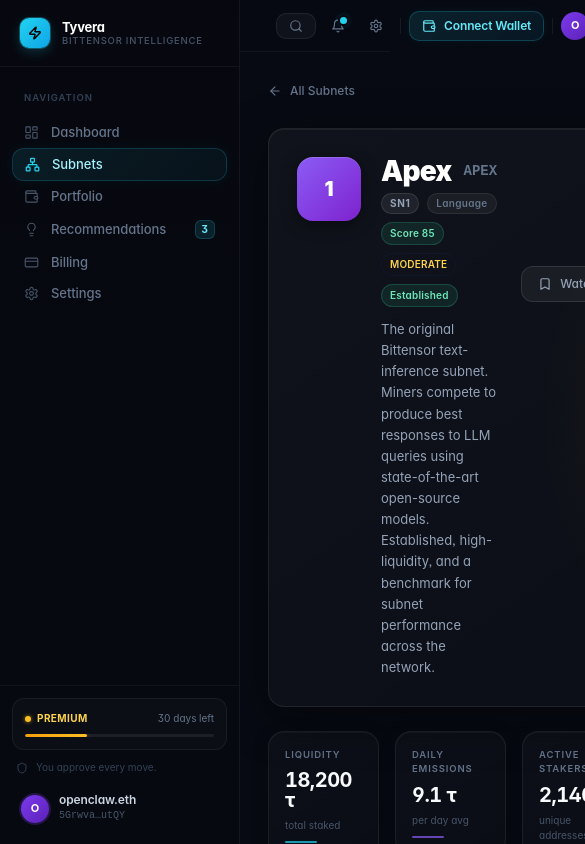
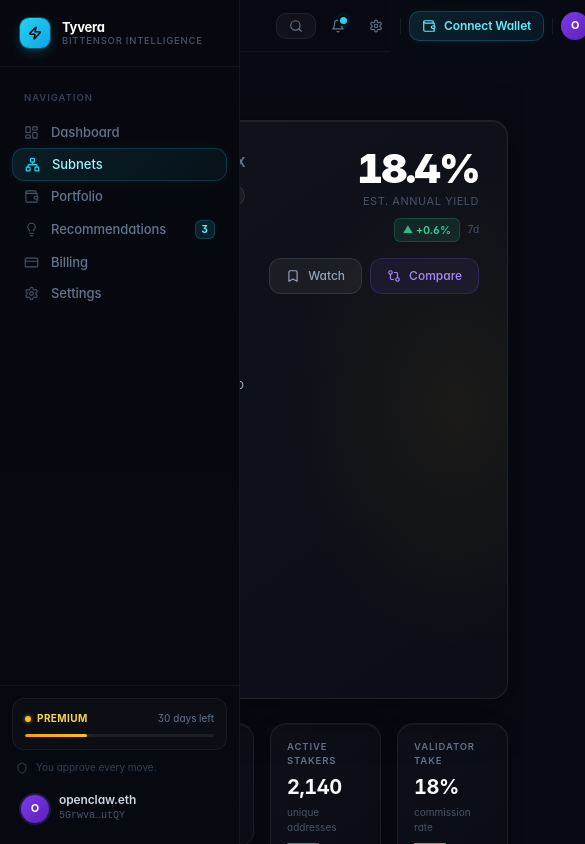
Before and after one commit to openclawbeta/tyvera, a Next.js app: page /subnets/1 in a window 390 px wide. Shown: the top 844 px of the page, 585 px wide, since content can reach past the window. Built offline with nearby package versions, Linux system fonts and the light colour scheme.

Commit message:
feat: add SidebarProvider and fix mobile layout (lg:ml-60)

```diff
--- a/app/(app)/layout.tsx
+++ b/app/(app)/layout.tsx
@@ -1,23 +1,30 @@
 import { AppSidebar } from "@/components/layout/app-sidebar";
 import { Topbar } from "@/components/layout/topbar";
 import { WalletProvider } from "@/lib/wallet-context";
+import { SidebarProvider } from "@/lib/sidebar-context";
 
 export default function AppLayout({ children }: { children: React.ReactNode }) {
   return (
     <WalletProvider>
+      <SidebarProvider>
         <div className="flex min-h-screen" style={{ background: "var(--surface-1, #070a12)" }}>
           <AppSidebar />
 
-        <div className="flex-1 ml-60 flex flex-col min-h-screen">
+          {/* On mobile: full width (no left margin). On desktop: offset by sidebar width. */}
+          <div className="flex-1 lg:ml-60 flex flex-col min-h-screen">
             {/* Topbar renders WalletConnectModal + WalletApprovalDialog internally */}
             <Topbar />
 
-          {/* 52px topbar + 24px top padding */}
-          <main className="flex-1 overflow-auto" style={{ marginTop: "52px", padding: "28px 28px 48px" }}>
+            {/* 52px topbar + page content */}
+            <main
+              className="flex-1 overflow-auto px-4 sm:px-6 lg:px-7"
+              style={{ marginTop: "52px", paddingTop: "20px", paddingBottom: "48px" }}
+            >
               {children}
             </main>
           </div>
         </div>
+      </SidebarProvider>
     </WalletProvider>
   );
 }
```
Lines whose indentation alone changed are shown as unchanged.
